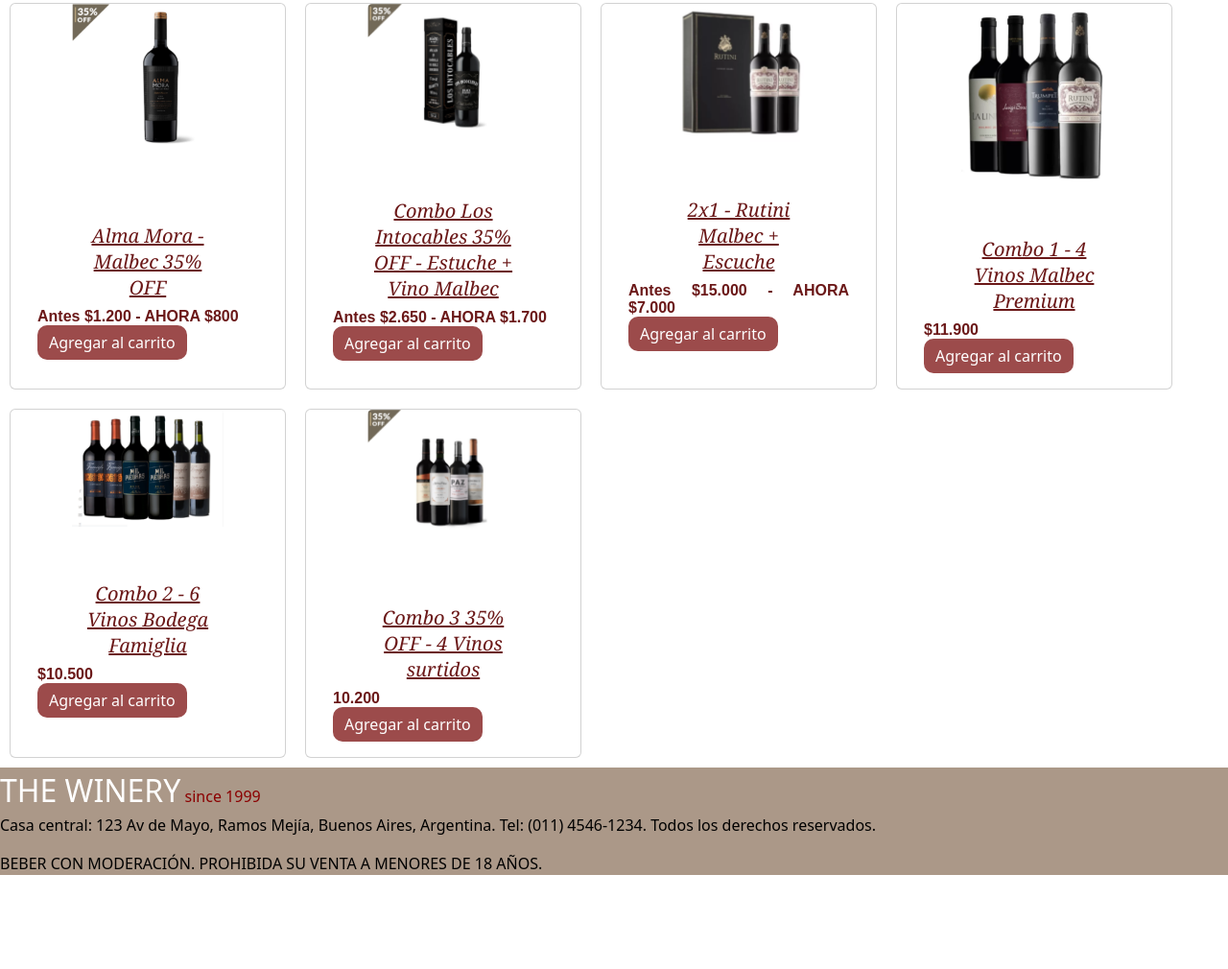
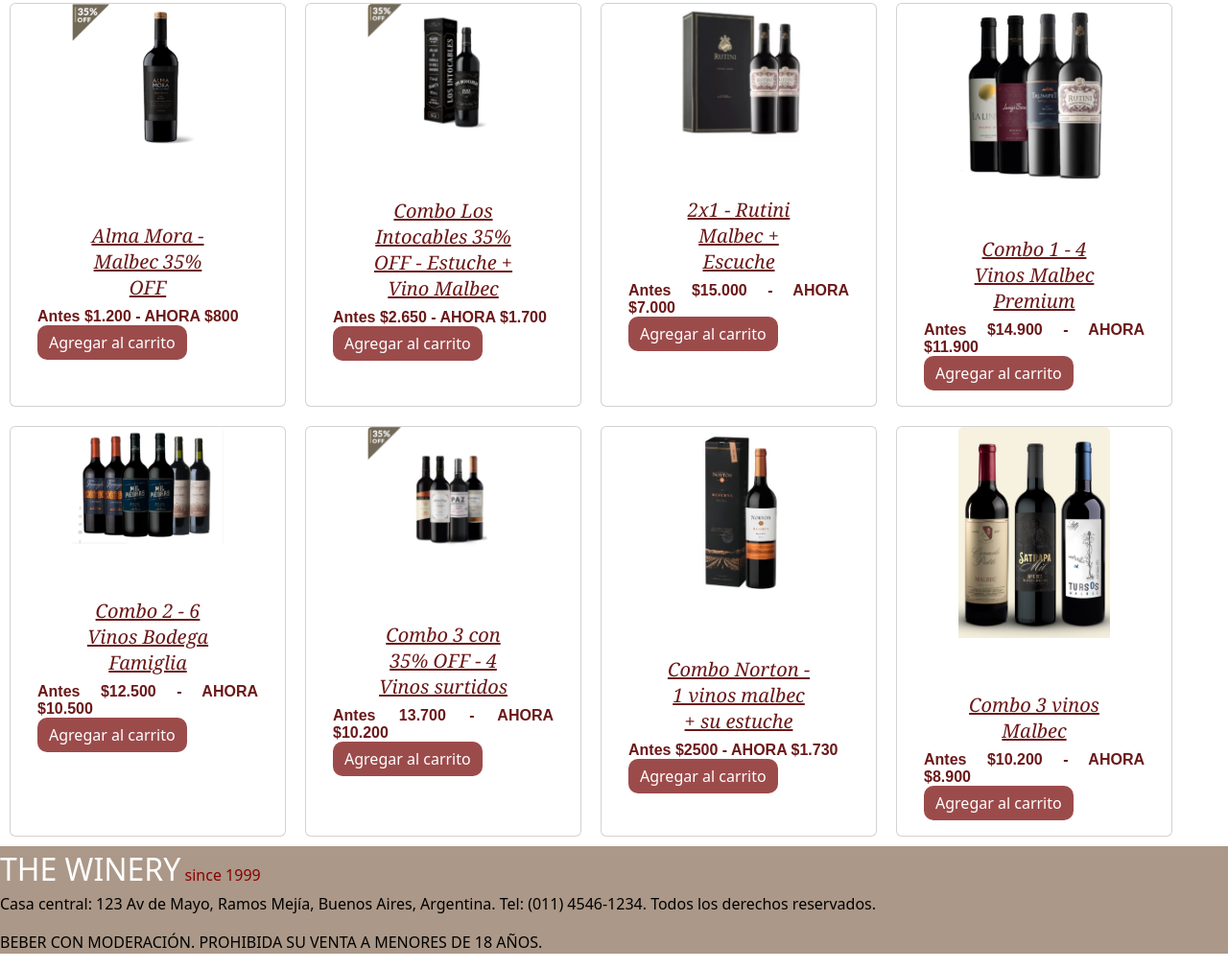
Before and after one commit to Guadaarenedo/Proyecto-Final, a website: page pages/promociones.html in a window 1280 px wide. Shown: the part 205-1215 px from the top of the page at 96% size. Before the commit the page ends 1133 px from the top, so only its background shows below. Drawn offline with nearby package versions, Linux system fonts and the light colour scheme.

Commit message:
agregado de imagenes

```diff
--- a/pages/promociones.html
+++ b/pages/promociones.html
@@ -72,7 +72,7 @@
           <img src="../img/combo1-promo.png" class="card-img-top" alt="combo de 4 vinos malbec de muy buena calidad">
           <div class="card-body">
             <h1 class="card-title titulo-tarjeta">Combo 1 - 4 Vinos Malbec Premium</h1>
-            <p class="card-text texto-tarjeta">$11.900</p>
+            <p class="card-text texto-tarjeta">Antes $14.900 - AHORA $11.900</p>
             <a href="#" class="btn btn-primary btn-agregar">Agregar al carrito</a>
           </div>
         </div>
@@ -80,19 +80,34 @@
           <img src="../img/combo2-promo.png" class="card-img-top" alt="combo de 6 vinos de la bodega famiglia">
           <div class="card-body">
             <h1 class="card-title titulo-tarjeta">Combo 2 - 6 Vinos Bodega Famiglia</h1>
-            <p class="card-text texto-tarjeta">$10.500</p>
+            <p class="card-text texto-tarjeta">Antes $12.500 - AHORA $10.500</p>
             <a href="#" class="btn btn-primary btn-agregar">Agregar al carrito</a>
           </div>
         </div>
         <div class="card malbec col-12 col-lg-4" style="width: 18rem;">
           <img src="../img/combo3-promo.png" class="card-img-top" alt="combo de 4 vinos surtidos con un 35% de descuento">
           <div class="card-body">
-            <h1 class="card-title titulo-tarjeta">Combo 3 35% OFF - 4 Vinos surtidos</h1>
-            <p class="card-text texto-tarjeta">10.200</p>
+            <h1 class="card-title titulo-tarjeta">Combo 3 con 35% OFF - 4 Vinos surtidos</h1>
+            <p class="card-text texto-tarjeta">Antes 13.700 - AHORA $10.200</p>
             <a href="#" class="btn btn-primary btn-agregar">Agregar al carrito</a>
           </div>
         </div>
-
+        <div class="card malbec col-12 col-lg-4" style="width: 18rem;">
+          <img src="../img/nortonmalbec_con_estuche.JPG" class="card-img-top" alt="combo norton un vino malbec y su estuche">
+          <div class="card-body">
+            <h1 class="card-title titulo-tarjeta">Combo Norton - 1 vinos malbec + su estuche</h1>
+            <p class="card-text texto-tarjeta">Antes $2500 - AHORA $1.730</p>
+            <a href="#" class="btn btn-primary btn-agregar">Agregar al carrito</a>
+          </div>
+        </div>
+        <div class="card malbec col-12 col-lg-4" style="width: 18rem;">
+          <img src="../img/mixmalbecpremium.jpeg" class="card-img-top" alt="combo de 3 vinos malbec surtidos">
+          <div class="card-body">
+            <h1 class="card-title titulo-tarjeta">Combo 3 vinos Malbec</h1>
+            <p class="card-text texto-tarjeta">Antes $10.200 - AHORA $8.900</p>
+            <a href="#" class="btn btn-primary btn-agregar">Agregar al carrito</a>
+          </div>
+        </div>
       </div>
     </div>
   </main>
```
Also changed, not shown: pages/vinos.html (+16 -0 lines), img/malbec_esmeralda.JPG (added), img/malbec_esmeralda1.jpg (added), img/malbecrutini.JPG (added), img/mixmalbecpremium.jpeg (added), img/nortonmalbec_con_estuche.JPG (added).
